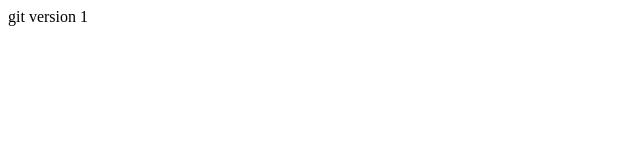
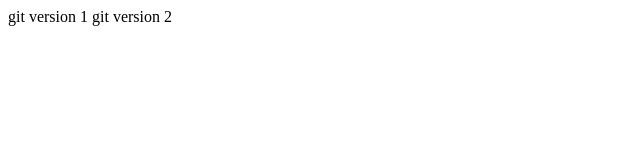
Before and after one commit to firewill0/git_link_test, a plain HTML site: page index.html in a window 1280 px wide. Shown: the full height of the page, 0-640 px from the left. Drawn offline with Linux system fonts and the light colour scheme.

Commit message:
git version 2 added

```diff
--- a/index.html
+++ b/index.html
@@ -8,5 +8,6 @@
 </head>
 <body>
     git version 1
+    git version 2
 </body>
 </html>
```
